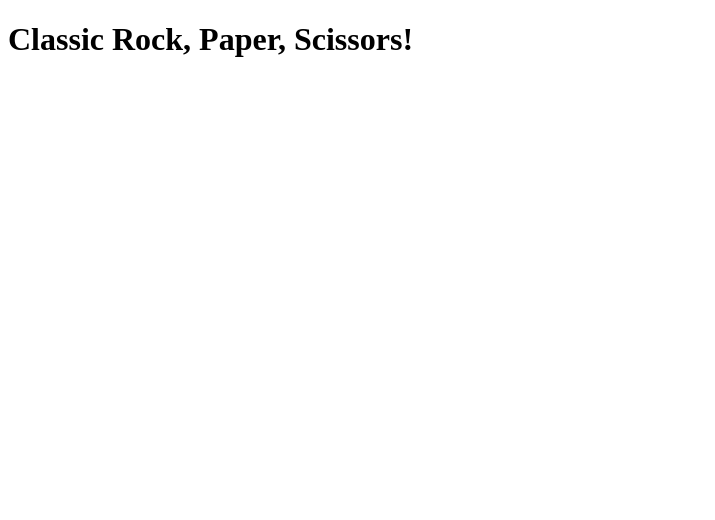
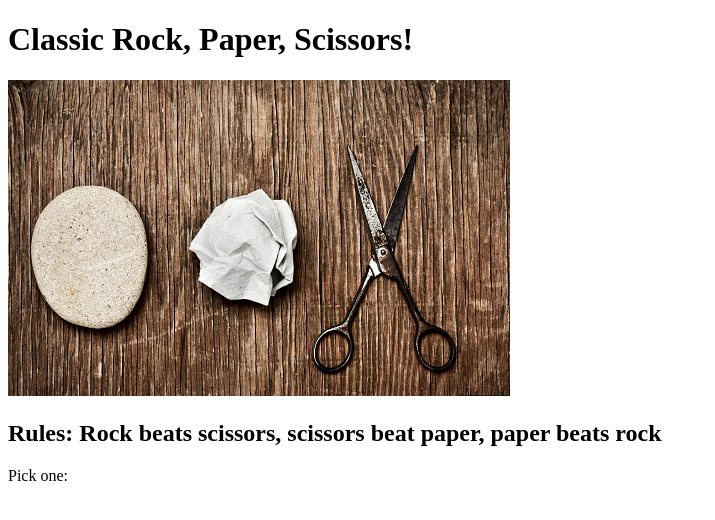
Before and after one commit to Code-Institute-Submissions/Rock-Paper-Scissors-91, a plain HTML site: page index.html in a window 1280 px wide. Shown: the whole page, without its empty margins (0-715 px from the left). Drawn offline with Linux system fonts and the light colour scheme.

Commit message:
add main image, rules and basic structure

```diff
--- a/index.html
+++ b/index.html
@@ -1,29 +1,36 @@
 <!DOCTYPE html>
 <html lang="en">
+
 <head>
   <meta charset="UTF-8">
   <meta http-equiv="X-UA-Compatible" content="IE=edge">
   <meta name="viewport" content="width=device-width, initial-scale=1.0">
   <meta name="description" content="The classic game of rock, paper, scissors">
   <meta name="keywords" content="A game of rock, paper, scissors where you try to beat the computer">
+  <title>Classic Rock, Paper, Scissors!</title>
+  <link rel="stylesheet" href="assests/css/style.css">
 
-    <!--Google Fonts and Font Awesome-->
+  <!--Google Fonts-->
 
+  <link rel="preconnect" href="https://fonts.googleapis.com">
+  <link rel="preconnect" href="https://fonts.gstatic.com" crossorigin>
   <link href="https://fonts.googleapis.com/css2?family=Cinzel+Decorative:wght@700&display=swap" rel="stylesheet">
 
-  <link rel="stylesheet" href="assests/css/style.css">
-  <title>Classic Rock, Paper, Scissors</title>
 </head>
 
 <body>
   <h1 class="heading">Classic Rock, Paper, Scissors!</h1>
+  <img src="./images/main-image.png">
+  <section class="game-area">
+    <div>
+      <h2>Rules: Rock beats scissors, scissors beat paper, paper beats rock</h2>
+      <p>Pick one:</p>
 
 
-  <div class="game area">
+    </head>
 
-    <title>Document</title>
-</head>
     <body>
 
     </body>
+
 </html>
```
Also changed, not shown: images/main-image.png (added), 3 other files. Lines whose indentation alone changed are shown as unchanged.
